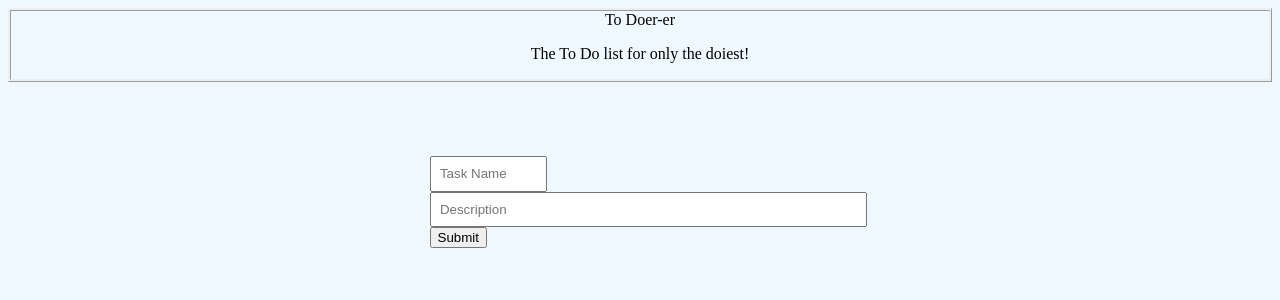
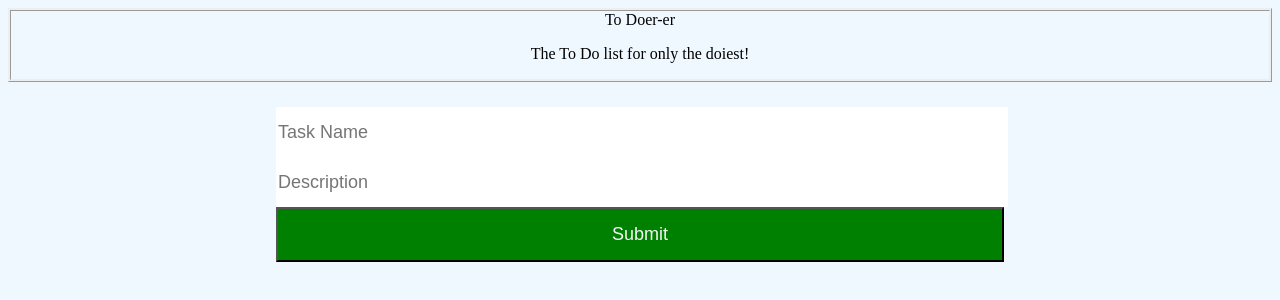
Before and after one commit to sethakirafeldman/todo, a website built with webpack: page dist/index.html in a window 1280 px wide. Both pictures are taken after a click on the button "Add Task". Built offline with nearby package versions, Linux system fonts and the light colour scheme.

Commit message:
working on style

```diff
--- a/src/buildTask.js
+++ b/src/buildTask.js
@@ -15,7 +15,8 @@ const buildTaskForm = () => {
     // create inputContainer
     let inputContainer = document.createElement("div");
     inputContainer.id = "inputContainer";
-    container.appendChild(inputContainer);
+    document.getElementById("taskSection").before(inputContainer);
+    // container.appendChild(inputContainer);
 
     //create taskName input
     const taskInput = document.createElement("input");
@@ -25,7 +26,7 @@ const buildTaskForm = () => {
         "task": "Task Name",
         "placeholder": "Task Name",
         "type": "value",
-        "size": "10"
+        // "size": "10"
     });
     inputContainer.appendChild(taskInput);
 
@@ -37,7 +38,7 @@ const buildTaskForm = () => {
         "task": "Task Description",
         "placeholder": "Description",
         "type": "value",
-        "size": "50"
+        // "size": "30"
     });
 
     inputContainer.appendChild(taskDescription);
--- a/src/style.css
+++ b/src/style.css
@@ -21,12 +21,39 @@ body {
 
 #inputContainer {
     align-content: center;
+    font-size: larger;
+    justify-content: center;
+    text-align: center;
+    width: 60%;
+}
+
+#submitBtn {
+    width: 100%;
+    font-size: large;
+    text-align: center;
+    justify-content: center;
+    background-color: green;
+    color: whitesmoke;
+    padding: 2%;
+}
+
+#addTask {
+width: 100%;
+font-size: large;
+text-align: center;
+justify-content: center;
+background-color: green;
+color: whitesmoke;
+padding: 1%;
 }
 
 #taskInput, #taskDescription {
     display: flex;
-    padding: 2%;
-
+    width: 100%;
+    font-size: large;
+    border: none;
+    padding-bottom: 2%;
+    padding-top: 2%;
 }
 
 #taskSection {
```
Also changed, not shown: src/buildToDo.js (+0 -9 lines), dist/main.js.
